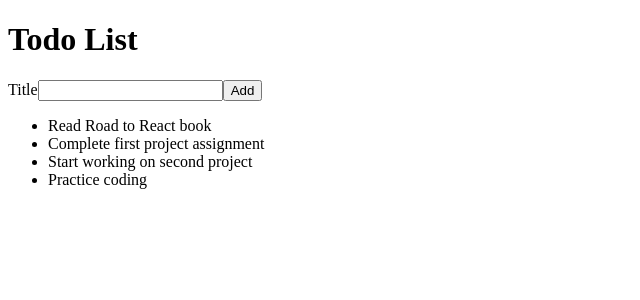
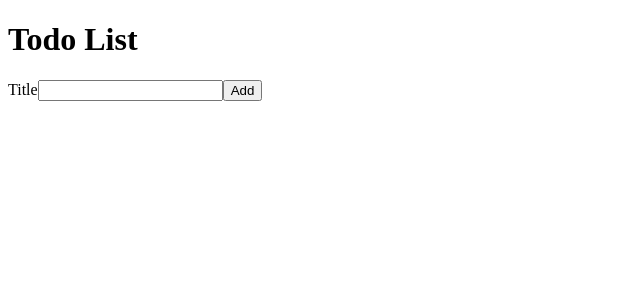
Before and after one commit to DoinaFitchevici/react-todo, a React (Create React App) app: page / in a window 1280 px wide. Shown: the top 300 px of the page, without its empty margins (0-640 px from the left). Built offline with nearby package versions, Linux system fonts and the light colour scheme.

Commit message:
Moved todoList into state

```diff
--- a/src/App.js
+++ b/src/App.js
@@ -4,12 +4,13 @@ import AddTodoForm from "./AddTodoForm";
 
 function App() {
   const [newTodo, setNewTodo] = useState("");
+  const [todoList, setTodoList] = useState([]);
   return (
     <div>
       <h1>Todo List</h1>
       <AddTodoForm onAddTodo={setNewTodo} />
       <p>{newTodo}</p>
-      <TodoList />
+      <TodoList todoList={todoList} />
     </div>
   );
 }
--- a/src/TodoList.js
+++ b/src/TodoList.js
@@ -1,29 +1,10 @@
 import React from "react";
 import TodoListItem from "./TodoListItem";
 
-const todoList = [
-  {
-    id: 0,
-    title: "Read Road to React book",
-  },
-  {
-    id: 1,
-    title: "Complete first project assignment",
-  },
-  {
-    id: 2,
-    title: "Start working on second project",
-  },
-  {
-    id: 3,
-    title: "Practice coding",
-  },
-];
-
-function TodoList() {
+function TodoList(props) {
   return (
     <ul>
-      {todoList.map((todoItem) => (
+      {props.todoList.map((todoItem) => (
         <TodoListItem key={todoItem.id} todo={todoItem} />
       ))}
     </ul>
```
